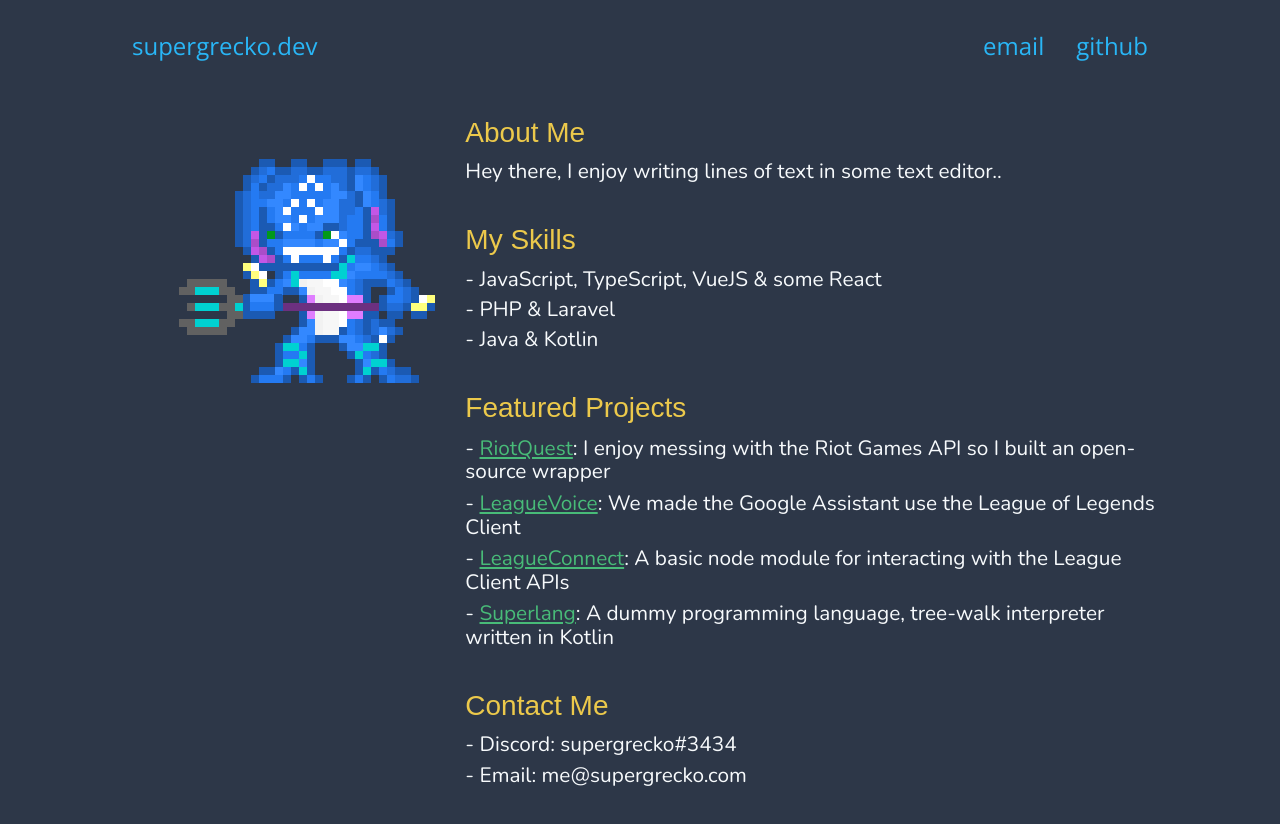
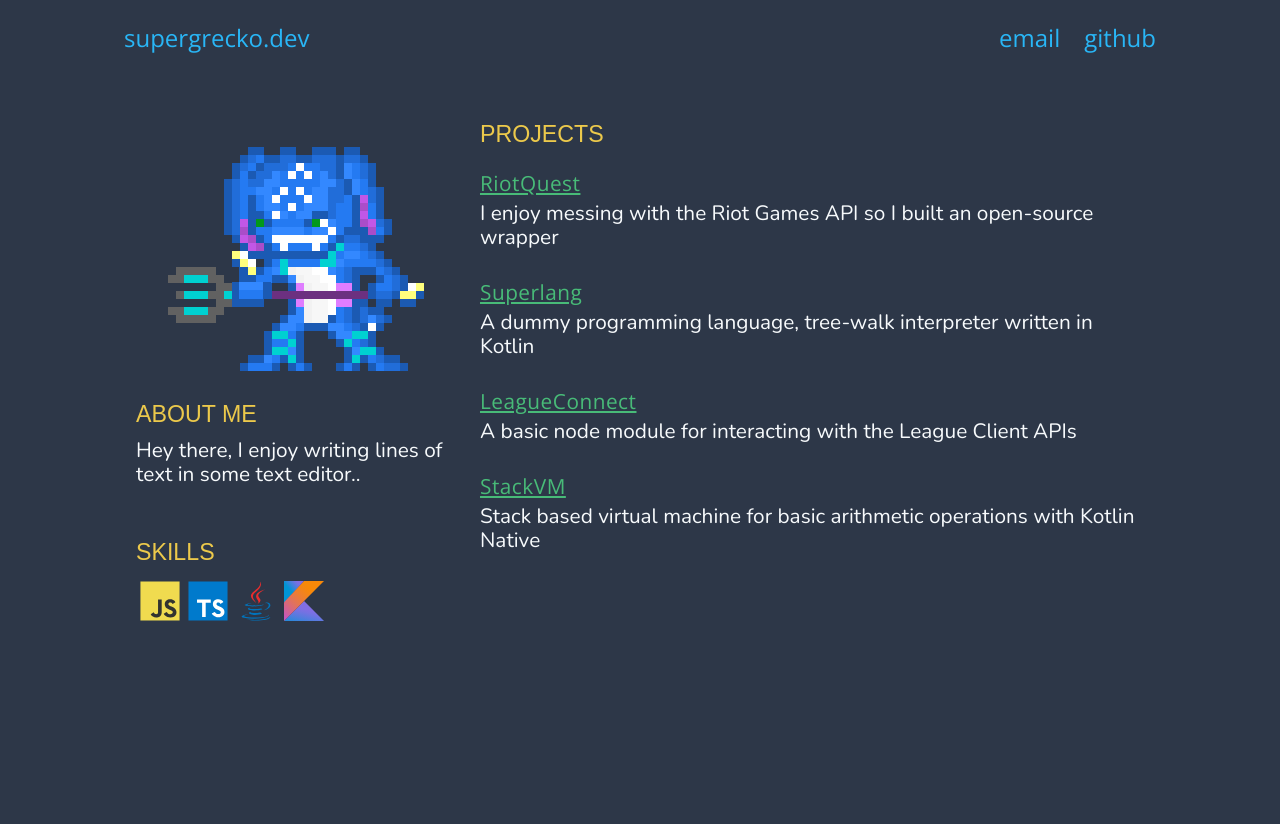
Before and after one commit to junlarsen/v2, a React (Create React App) app: page / in a window 1280 px wide. Shown: the top 824 px of the page. After the commit the page ends 800 px from the top, so only its background shows below. Built offline with nearby package versions, Linux system fonts and the light colour scheme; a web font is replaced by a local one.

Commit message:
Rewrite homepage layout

```diff
--- a/src/components/nav/Styles.ts
+++ b/src/components/nav/Styles.ts
@@ -1,7 +1,7 @@
 import styled from 'styled-components'
 
 export const Wrapper = styled.div`
-  padding: 2rem 1rem;
+  padding: 24px 12px;
   display: flex;
   flex-direction: row;
   flex-wrap: wrap;
@@ -15,7 +15,7 @@ export const Group = styled.div`
 `
 
 export const LinkItem = styled.a`
-  margin: 0 1rem;
+  margin: 0 12px;
   color: #29b6f6;
   text-decoration: none;
   font-family: 'Open Sans', sans-serif;
--- a/src/views/homepage/App.tsx
+++ b/src/views/homepage/App.tsx
@@ -1,75 +1,87 @@
 import React from 'react'
 import { Nav } from '../../components/nav/Nav'
-import { Container, Content, SliceContainer, Title, ListItem, Label, Text, Group, Image, LogoFrame } from './Styles'
-import Icon from '../../icon.png';
+import * as Styled from './Styles'
+import Icon from '../../icon.png'
+import IconJS from '../../assets/javascript-original.svg'
+import IconTS from '../../assets/typescript-original.svg'
+import IconJava from '../../assets/java-original.svg'
+import IconKt from '../../assets/kotlin-original.svg'
 
 export const Slice = ({ children, ...props }: React.PropsWithChildren<{ size: number }>): JSX.Element => (
-    <SliceContainer {...props}>
+    <Styled.SliceContainer {...props}>
         {children}
-    </SliceContainer>
+    </Styled.SliceContainer>
+)
+
+export const Link = ({ children, ...props}: React.PropsWithChildren<{ url: string }>): JSX.Element => (
+    <Styled.Label href={props.url} role="linK" rel="noopener" target="_blank">{children}</Styled.Label>
+)
+
+export const Image = ({ ...props }): JSX.Element => (
+    <Styled.Icon {...props} />
+)
+
+export const Content = ({ children, ...props }: React.PropsWithChildren<{ size:number}>): JSX.Element => (
+    <Styled.Content {...props}>
+        {children}
+    </Styled.Content>
+)
+
+const Filler = ({ ...props }: React.PropsWithChildren<{ height: number }>): JSX.Element => (
+    <Styled.Filler {...props} />
 )
 
 export const Logo = (): JSX.Element => (
-    <LogoFrame>
-        <Image src={Icon} alt="a fish shark thing icon" />
-    </LogoFrame>
-)
-
-export const Item = ({ children, ...props }: React.PropsWithChildren<{ url: string, label: string }>): JSX.Element => (
-    <ListItem>
-        <Label role="link" href={props.url} rel="noopener" target="_blank">{props.label}</Label>
-        {`: ${children}`}
-    </ListItem>
-)
-
-export const Header = ({ children }: React.PropsWithChildren<{}>): JSX.Element => (
-    <Title role="heading" aria-level={1} aria-label={children!.toString() || 'Missing Title'}>
-        {children}
-    </Title>
+    <Styled.LogoFrame>
+        <Styled.Image src={Icon} alt="that silly fish icon" title="a silly fish" />
+    </Styled.LogoFrame>
 )
 
 export const App = (): JSX.Element => (
-    <Container>
-        <Nav/>
-        <Content>
+    <Styled.Container>
+        <Nav />
+        <Content size={24}>
             <Slice size={4}>
                 <Logo />
+
+                <Filler height={24} />
+
+                <Styled.Title>ABOUT ME</Styled.Title>
+                <Styled.Text>Hey there, I enjoy writing lines of text in some text editor..</Styled.Text>
+
+                <Filler height={40} />
+
+                <Styled.Title>SKILLS</Styled.Title>
+                <Content size={0}>
+                    <Image src={IconJS} alt="JavaScript" />
+                    <Image src={IconTS} alt="TypeScript" />
+                    <Image src={IconJava} alt="Java" />
+                    <Image src={IconKt} alt="Kotlin Multiplatform" />
+                </Content>
             </Slice>
             <Slice size={8}>
-                <Group>
-                    <Header>About Me</Header>
-                    <Text>Hey there, I enjoy writing lines of text in some text editor..</Text>
-                </Group>
+                <Styled.Title>PROJECTS</Styled.Title>
 
-                <Group>
-                    <Header>My Skills</Header>
-                    <ListItem>JavaScript, TypeScript, VueJS & some React</ListItem>
-                    <ListItem>PHP &amp; Laravel</ListItem>
-                    <ListItem>Java &amp; Kotlin</ListItem>
-                </Group>
+                <Filler height={12} />
 
-                <Group>
-                    <Header>Featured Projects</Header>
-                    <Item label="RiotQuest" url="https://github.com/supergrecko/RiotQuest">
-                        I enjoy messing with the Riot Games API so I built an open-source wrapper
-                    </Item>
-                    <Item label="LeagueVoice" url="https://github.com/supergrecko/LeagueVoice">
-                        We made the Google Assistant use the League of Legends Client
-                    </Item>
-                    <Item label="LeagueConnect" url="https://github.com/supergrecko/league-connect">
-                        A basic node module for interacting with the League Client APIs
-                    </Item>
-                    <Item label="Superlang" url="https://github.com/supergrecko/superlang">
-                        A dummy programming language, tree-walk interpreter written in Kotlin
-                    </Item>
-                </Group>
+                <Link url="https://github.com/supergrecko/RiotQuest">RiotQuest</Link>
+                <Styled.Text>I enjoy messing with the Riot Games API so I built an open-source wrapper</Styled.Text>
 
-                <Group>
-                    <Header>Contact Me</Header>
-                    <ListItem>Discord: supergrecko#3434</ListItem>
-                    <ListItem>Email: me@supergrecko.com</ListItem>
-                </Group>
+                <Filler height={24} />
+
+                <Link url="https://github.com/supergrecko/superlang">Superlang</Link>
+                <Styled.Text>A dummy programming language, tree-walk interpreter written in Kotlin</Styled.Text>
+
+                <Filler height={24} />
+
+                <Link url="https://github.com/supergrecko/superlang">LeagueConnect</Link>
+                <Styled.Text>A basic node module for interacting with the League Client APIs</Styled.Text>
+
+                <Filler height={24} />
+
+                <Link url="https://github.com/supergrecko/StackVM">StackVM</Link>
+                <Styled.Text>Stack based virtual machine for basic arithmetic operations with Kotlin Native</Styled.Text>
             </Slice>
         </Content>
-    </Container>
+    </Styled.Container>
 )
--- a/src/views/homepage/Styles.ts
+++ b/src/views/homepage/Styles.ts
@@ -1,6 +1,7 @@
 import styled from "styled-components"
 
 export const Container = styled.div`
+  width: 100%;
   background-color: #2d3748;
   max-width: 1080px;
   margin: 0 auto;
@@ -13,61 +14,63 @@ export const Text = styled.p`
   font-size: 1.3rem;
 `
 
-export const Group = styled.div`
-  margin-bottom: 2.5rem;
+export const Title = styled.h1`
+  font-family: 'Montserrat', sans-serif;
+  font-weight: lighter;
+  color: #ecc94b;
+  margin: 0.4rem 0 0.7rem 0;
+  font-size: 1.45rem;
+`
+
+export const Filler = styled.div`
+  ${(props: any) => `
+    height: ${props.height}px;
+  `}
 `
 
 export const LogoFrame = styled.div`
   width: 100%;
-  padding: 1rem;
 `
 
 export const Image = styled.img`
   display: block;
   margin: 0 auto;
-  max-width: 50%;
+  width: 50%;
 
   @media (min-width: 678px) {
-    max-width: 100%;
+    width: 80%;
   }
 `
 
-export const ListItem = styled.p`
-  margin: 0.4rem 0;
-  color: #f7fafc;
-  font-family: 'Nunito', sans-serif;
-  font-size: 1.3rem;
-
-  &:before {
-    content: "- "
+export const SliceContainer = styled.div`
+  padding: 12px;
+  width: calc(100% - 24px);
+  @media (min-width: 768px) {
+    ${(props: any) => `
+      width: calc(${((props.size / 12) * 100)}% - 24px);
+    `}
   }
 `
 
 export const Label = styled.a`
   color: #48bb78;
   line-height: 1.5rem;
+  font-family: 'Open Sans', sans-serif;
+  letter-spacing: 0.5px;
+  font-size: 1.3rem;
 `
 
-export const Title = styled.h1`
-  font-family: 'Montserrat', sans-serif;
-  font-weight: lighter;
-  color: #ecc94b;
-  margin: 0.4rem 0 0.7rem 0;
-  font-size: 1.75rem;
-`
-
-export const SliceContainer = styled.div`
-  width: 100%;
-  @media (min-width: 768px) {
-    ${(props: any) => `
-      width: ${(props.size / 12) * 100}%;
-    `}
-  }
+export const Icon = styled.img`
+  width: 40px;
+  height: 40px;
+  padding: 4px;
 `
 
 export const Content = styled.div`
   display: flex;
   flex-direction: row;
   flex-wrap: wrap;
-  padding: 1rem;
+  ${(props: any) => `
+    padding: ${props.size}px;
+  `};
 `
```
